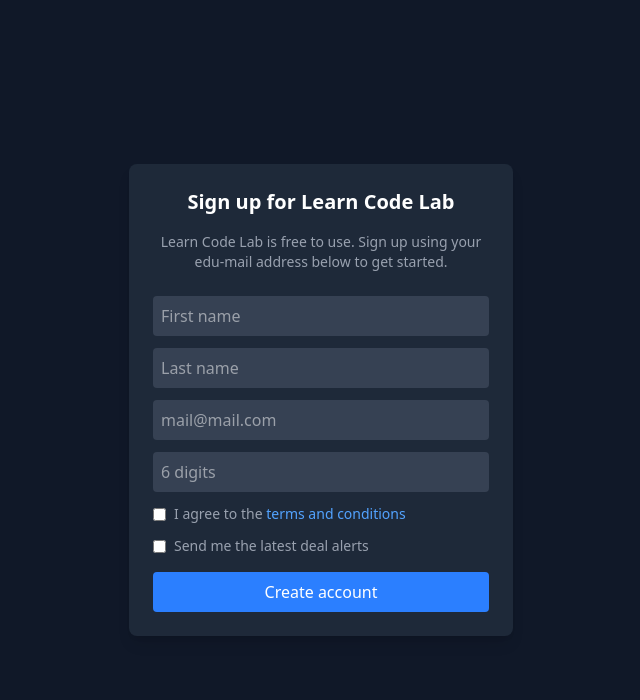
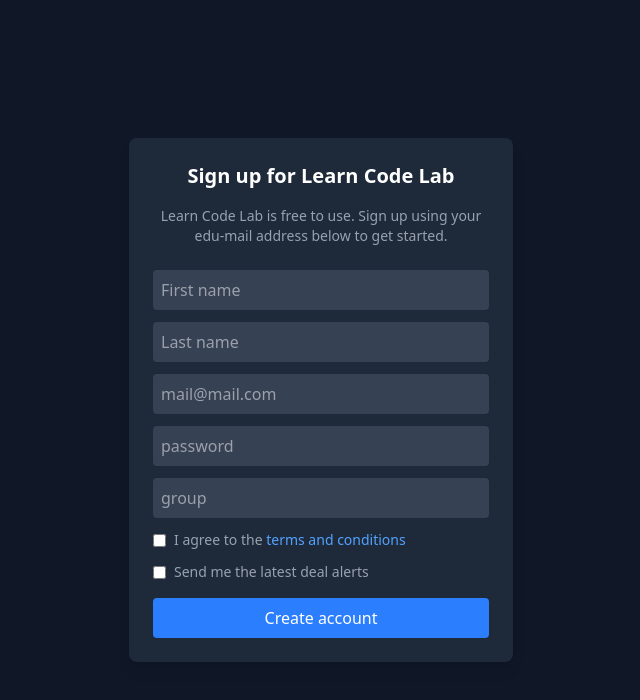
Before and after one commit to SAAD-ELGHABA/LearnCodeLab, a React (Vite) app in the folder FrontEnd/: page /login in a window 1280 px wide. Shown: the top 700 px of the page, without its empty margins (319-959 px from the left). Built offline with nearby package versions, Linux system fonts and the light colour scheme.

Commit message:
login some changes

```diff
--- a/FrontEnd/package.json
+++ b/FrontEnd/package.json
@@ -11,9 +11,12 @@
   },
   "dependencies": {
     "@tailwindcss/vite": "^4.0.9",
+    "axios": "^1.8.1",
     "react": "^19.0.0",
     "react-dom": "^19.0.0",
+    "react-redux": "^9.2.0",
     "react-router-dom": "^7.2.0",
+    "redux": "^5.0.1",
     "tailwindcss": "^4.0.9"
   },
   "devDependencies": {
--- a/FrontEnd/src/pages/Login.jsx
+++ b/FrontEnd/src/pages/Login.jsx
@@ -56,7 +56,15 @@
           <input
             type="password"
             name="password"
-            placeholder="6 digits"
+            placeholder="password"
+            value={formData.password}
+            onChange={handleChange}
+            className="w-full p-2 mb-3 rounded bg-gray-700 text-white focus:outline-none"
+          />
+          <input
+            type="group"
+            name="group"
+            placeholder="group"
             value={formData.password}
             onChange={handleChange}
             className="w-full p-2 mb-3 rounded bg-gray-700 text-white focus:outline-none"
```
Also changed, not shown: 1 other file (tests, documents, lock files or other folders).
